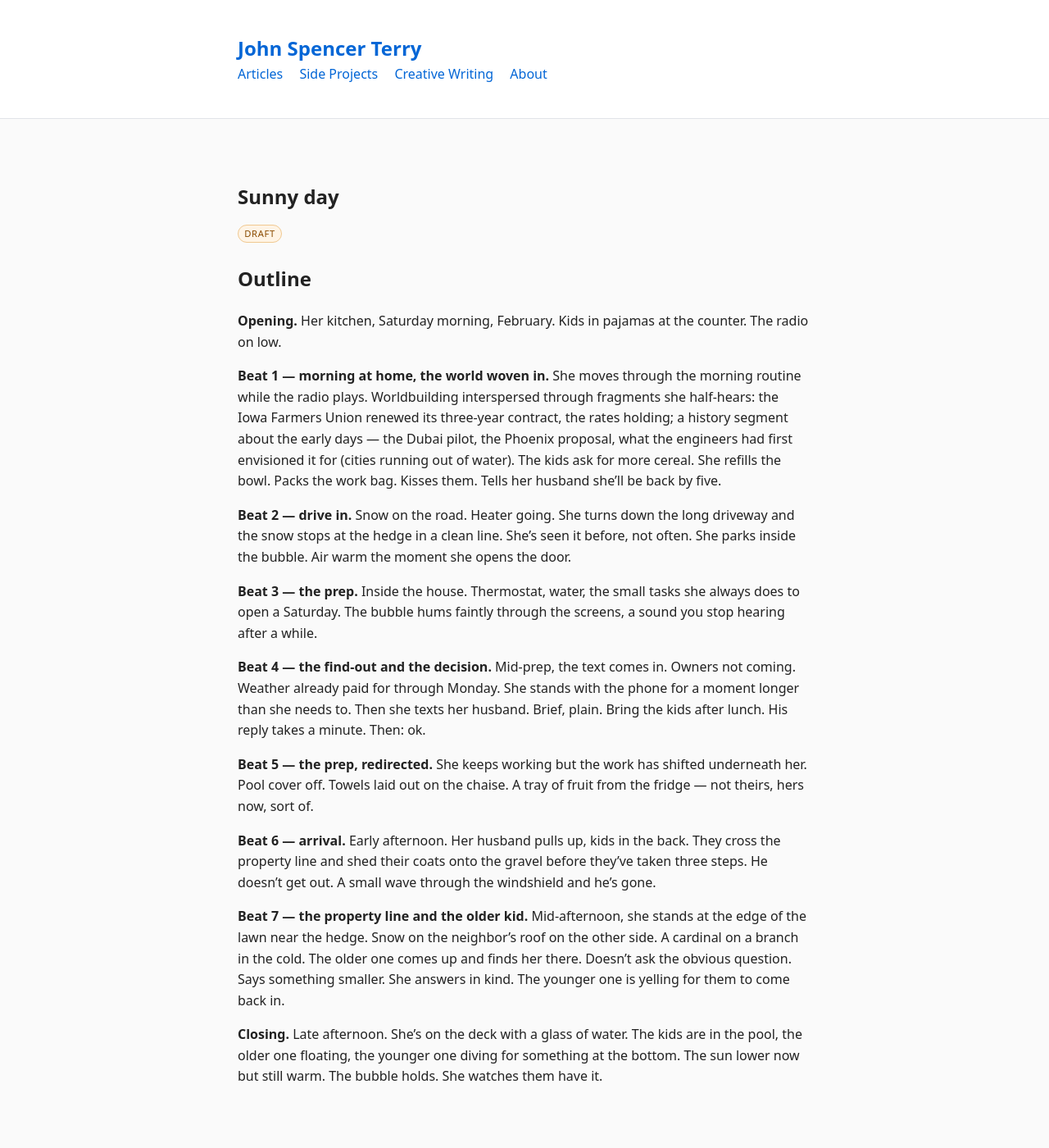
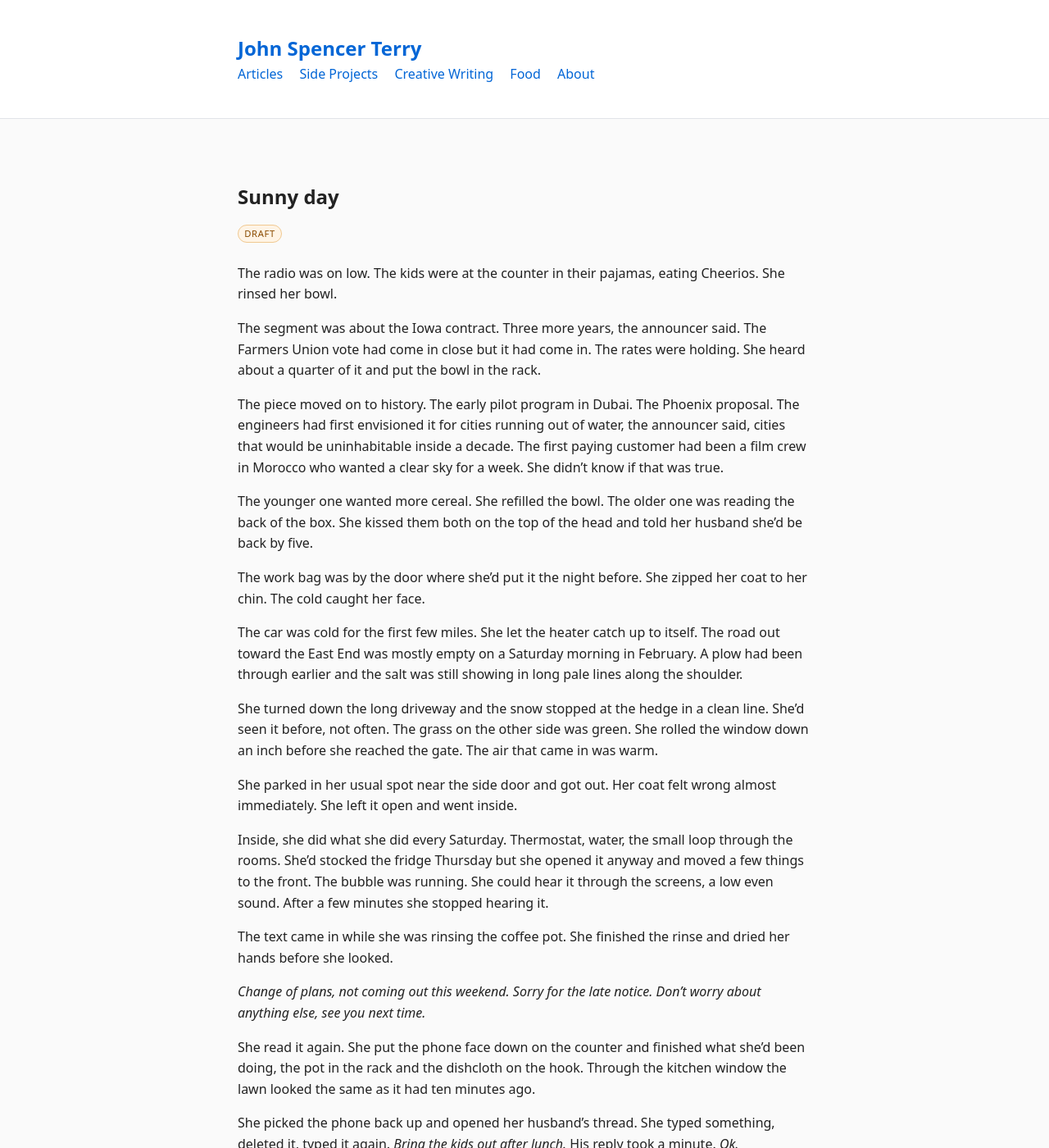
Before and after one commit to JohnSpencerTerry/wb, a Jekyll site: the page built from _creative_writing/sunny-day.md, in a window 1280 px wide and 1400 px high. Shown: the whole window at 82% size. Built offline with Jekyll 4.4.1, drawn with Linux system fonts in a browser that asks for light colours; some of the changed text lies outside the part shown.

```diff
--- a/_config.yml
+++ b/_config.yml
@@ -11,3 +11,6 @@ collections:
   creative_writing:
     output: true
     permalink: /creative-writing/:path/
+  food:
+    output: true
+    permalink: /food/:path/
--- a/_creative_writing/sunny-day.md
+++ b/_creative_writing/sunny-day.md
@@ -5,22 +5,54 @@ date: 2026-05-31
 draft: true
 ---
 
-## Outline
+The radio was on low. The kids were at the counter in their pajamas, eating Cheerios. She rinsed her bowl.
 
-**Opening.** Her kitchen, Saturday morning, February. Kids in pajamas at the counter. The radio on low.
+The segment was about the Iowa contract. Three more years, the announcer said. The Farmers Union vote had come in close but it had come in. The rates were holding. She heard about a quarter of it and put the bowl in the rack.
 
-**Beat 1 — morning at home, the world woven in.** She moves through the morning routine while the radio plays. Worldbuilding interspersed through fragments she half-hears: the Iowa Farmers Union renewed its three-year contract, the rates holding; a history segment about the early days — the Dubai pilot, the Phoenix proposal, what the engineers had first envisioned it for (cities running out of water). The kids ask for more cereal. She refills the bowl. Packs the work bag. Kisses them. Tells her husband she'll be back by five.
+The piece moved on to history. The early pilot program in Dubai. The Phoenix proposal. The engineers had first envisioned it for cities running out of water, the announcer said, cities that would be uninhabitable inside a decade. The first paying customer had been a film crew in Morocco who wanted a clear sky for a week. She didn't know if that was true.
 
-**Beat 2 — drive in.** Snow on the road. Heater going. She turns down the long driveway and the snow stops at the hedge in a clean line. She's seen it before, not often. She parks inside the bubble. Air warm the moment she opens the door.
+The younger one wanted more cereal. She refilled the bowl. The older one was reading the back of the box. She kissed them both on the top of the head and told her husband she'd be back by five.
 
-**Beat 3 — the prep.** Inside the house. Thermostat, water, the small tasks she always does to open a Saturday. The bubble hums faintly through the screens, a sound you stop hearing after a while.
+The work bag was by the door where she'd put it the night before. She zipped her coat to her chin. The cold caught her face.
 
-**Beat 4 — the find-out and the decision.** Mid-prep, the text comes in. Owners not coming. Weather already paid for through Monday. She stands with the phone for a moment longer than she needs to. Then she texts her husband. Brief, plain. Bring the kids after lunch. His reply takes a minute. Then: ok.
+The car was cold for the first few miles. She let the heater catch up to itself. The road out toward the East End was mostly empty on a Saturday morning in February. A plow had been through earlier and the salt was still showing in long pale lines along the shoulder.
 
-**Beat 5 — the prep, redirected.** She keeps working but the work has shifted underneath her. Pool cover off. Towels laid out on the chaise. A tray of fruit from the fridge — not theirs, hers now, sort of.
+She turned down the long driveway and the snow stopped at the hedge in a clean line. She'd seen it before, not often. The grass on the other side was green. She rolled the window down an inch before she reached the gate. The air that came in was warm.
 
-**Beat 6 — arrival.** Early afternoon. Her husband pulls up, kids in the back. They cross the property line and shed their coats onto the gravel before they've taken three steps. He doesn't get out. A small wave through the windshield and he's gone.
+She parked in her usual spot near the side door and got out. Her coat felt wrong almost immediately. She left it open and went inside.
 
-**Beat 7 — the property line and the older kid.** Mid-afternoon, she stands at the edge of the lawn near the hedge. Snow on the neighbor's roof on the other side. A cardinal on a branch in the cold. The older one comes up and finds her there. Doesn't ask the obvious question. Says something smaller. She answers in kind. The younger one is yelling for them to come back in.
+Inside, she did what she did every Saturday. Thermostat, water, the small loop through the rooms. She'd stocked the fridge Thursday but she opened it anyway and moved a few things to the front. The bubble was running. She could hear it through the screens, a low even sound. After a few minutes she stopped hearing it.
 
-**Closing.** Late afternoon. She's on the deck with a glass of water. The kids are in the pool, the older one floating, the younger one diving for something at the bottom. The sun lower now but still warm. The bubble holds. She watches them have it.
+The text came in while she was rinsing the coffee pot. She finished the rinse and dried her hands before she looked.
+
+*Change of plans, not coming out this weekend. Sorry for the late notice. Don't worry about anything else, see you next time.*
+
+She read it again. She put the phone face down on the counter and finished what she'd been doing, the pot in the rack and the dishcloth on the hook. Through the kitchen window the lawn looked the same as it had ten minutes ago.
+
+She picked the phone back up and opened her husband's thread. She typed something, deleted it, typed it again. *Bring the kids out after lunch.* His reply took a minute. *Ok.*
+
+She kept working. The pool cover came off, wound onto its drum at the side of the deck. She wiped down the chairs and the small table. She laid out towels on the chaise.
+
+She opened the fridge and stood in front of it for a moment. She'd stocked it Thursday — grapes, cherries, a small jar of olives, the cheese plate. She put the grapes and the cherries on a tray. The cheese she left. The bottle of seltzer in the door she took out and then put back. That one would keep.
+
+She heard the car before she saw it, the tires changing pitch on the gravel. She went to the door.
+
+The kids were out before it had fully stopped. The older one had a swim bag over one shoulder. The younger one was carrying shoes. They took three steps from the car and shed their coats where they stood. The older one looked up at the sky, then back at her, and smiled.
+
+Her husband waved through the windshield and tapped the wheel and was already backing up. She waved back and watched the car go back down the drive, through the line, and into the snow.
+
+She went down to the edge of the lawn near the hedge. Grass on one side, snow on the other, a cardinal on a branch beyond the hedge. She stood there for a while.
+
+The older one came up next to her and looked at the snow. He didn't say what he'd come over to say.
+
+The pool's warmer than the air, he said.
+
+It is, she said.
+
+The younger one was yelling for them to come back in. The older one turned and went, picking his way across the grass.
+
+She sat on the deck with a glass of water. The sun was lower now but still warm. The bubble was holding.
+
+The older one was floating on his back near the deep end. The younger one was diving for something at the bottom over and over. She didn't ask what.
+
+She watched them have it.
--- a/_layouts/default.html
+++ b/_layouts/default.html
@@ -17,6 +17,7 @@
         <a href="/articles/">Articles</a>
         <a href="/side-projects/">Side Projects</a>
         <a href="/creative-writing/">Creative Writing</a>
+        <a href="/food/">Food</a>
         <!-- <a href="/photos/">Photos</a> -->
         <a href="/about/">About</a>
       </nav>
```
Also changed, not shown: _food/roasted-tomatillo-salsa.md (added, +24 -0 lines), food.md (added, +21 -0 lines).
